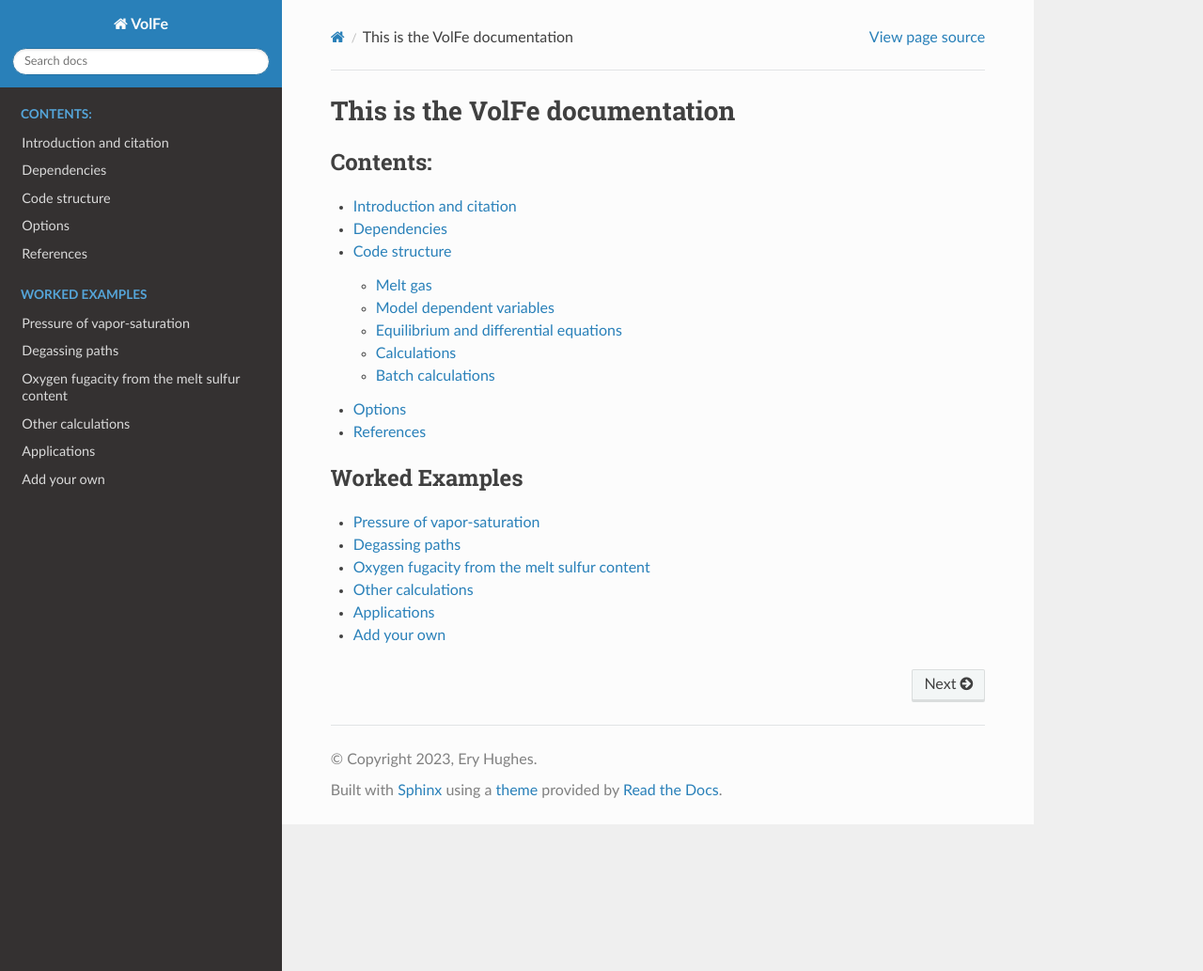
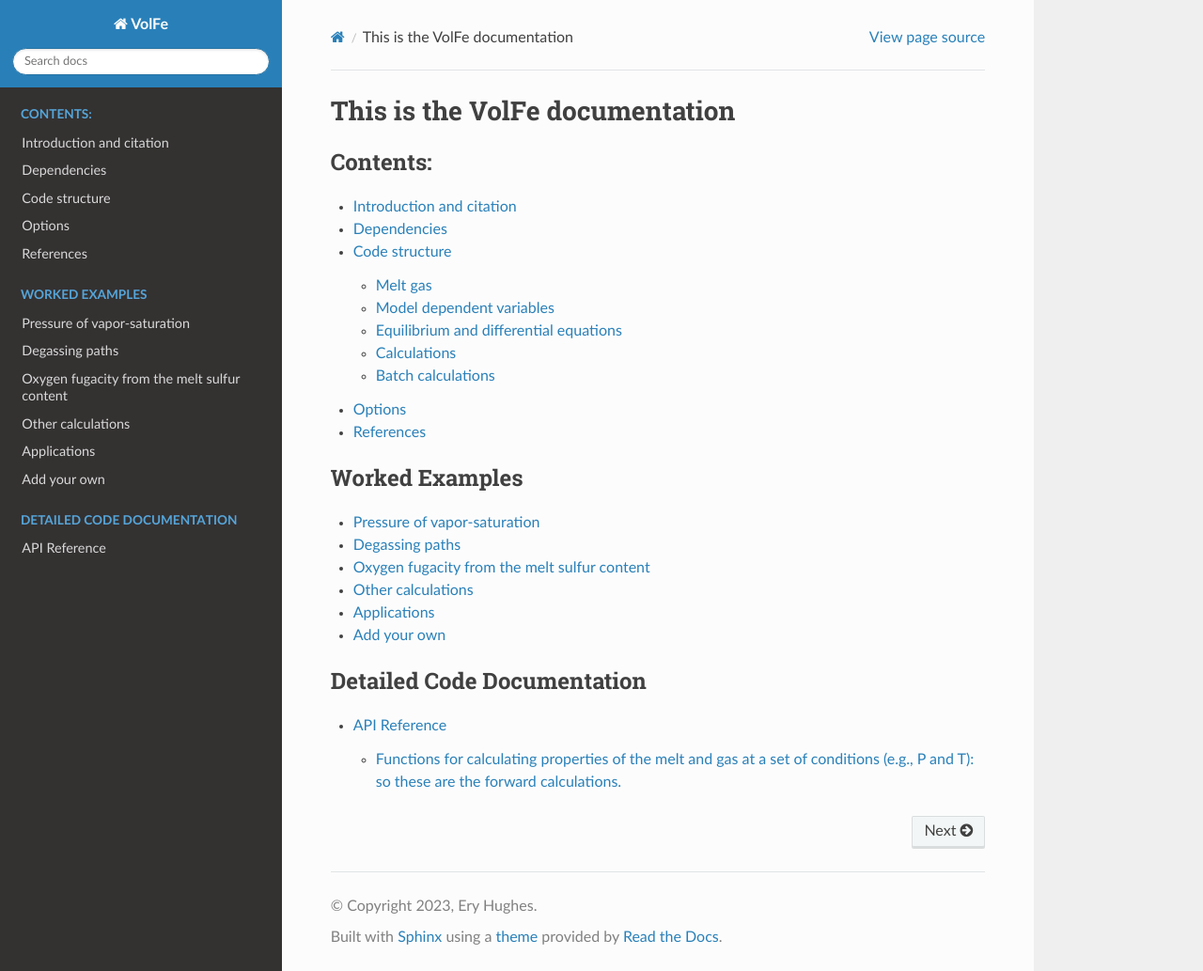
Before and after one commit to eryhughes/VolFe, a Sphinx documentation site: the page built from docs/index.rst, in a window 1280 px wide and 1033 px high. Shown: the whole window at 94% size. Built offline with Sphinx 7.4.7 and the Read the Docs theme 3.1.0, drawn with Linux system fonts in a browser that asks for light colours.

```diff
--- a/docs/index.rst
+++ b/docs/index.rst
@@ -26,3 +26,9 @@ This is the VolFe documentation
    worked_example_other
    worked_example_realdata
    add_your_own
+
+.. toctree::
+   :maxdepth: 2
+   :caption: Detailed Code Documentation
+
+   melt_gas
--- /dev/null
+++ b/docs/melt_gas.rst
@@ -0,0 +1,8 @@
+API Reference
+=============
+
+Functions for calculating properties of the melt and gas at a set of conditions (e.g., P and T): so these are the forward calculations.
+--------------------
+
+.. automodule:: VolFe.melt_gas
+:members:
```
